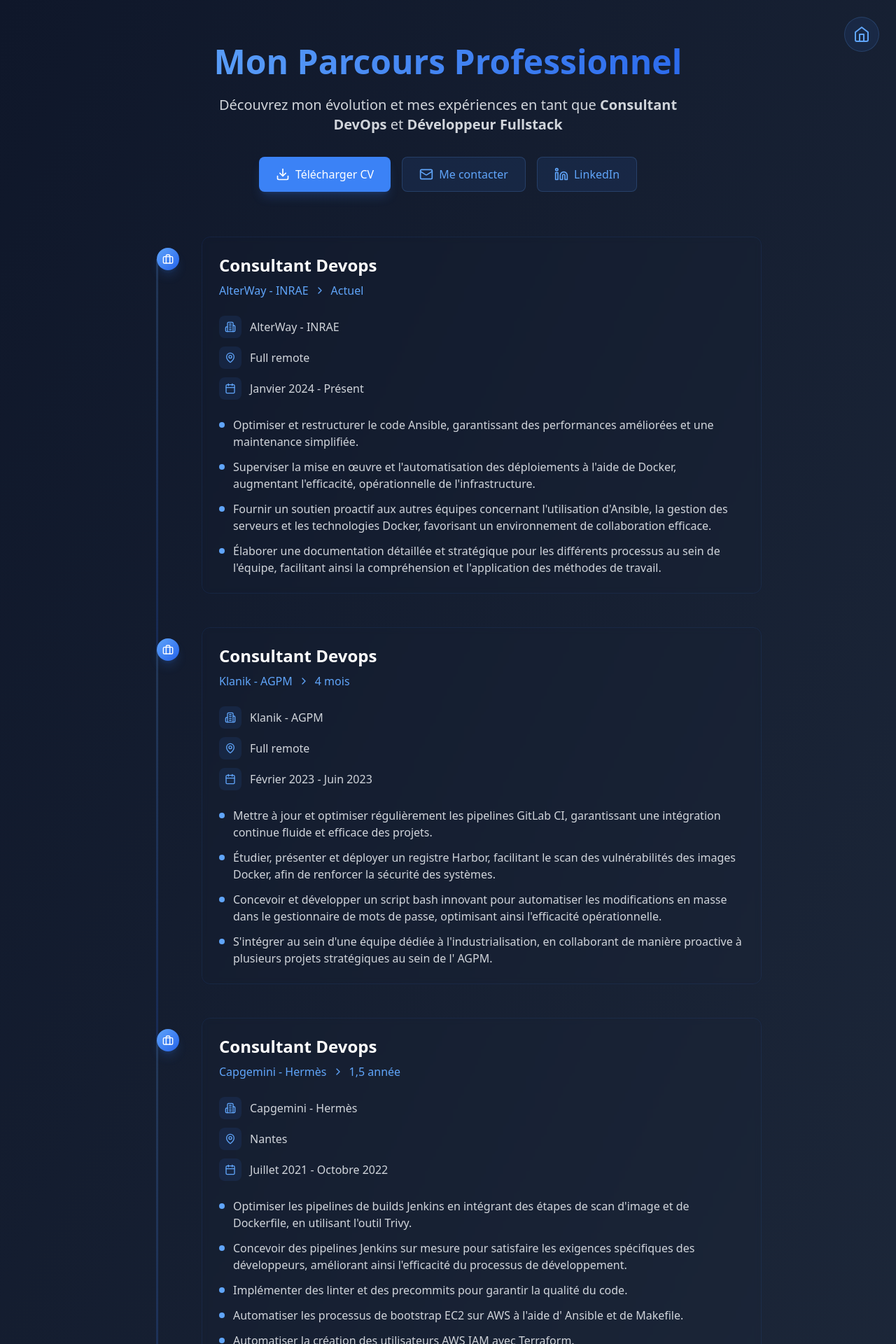
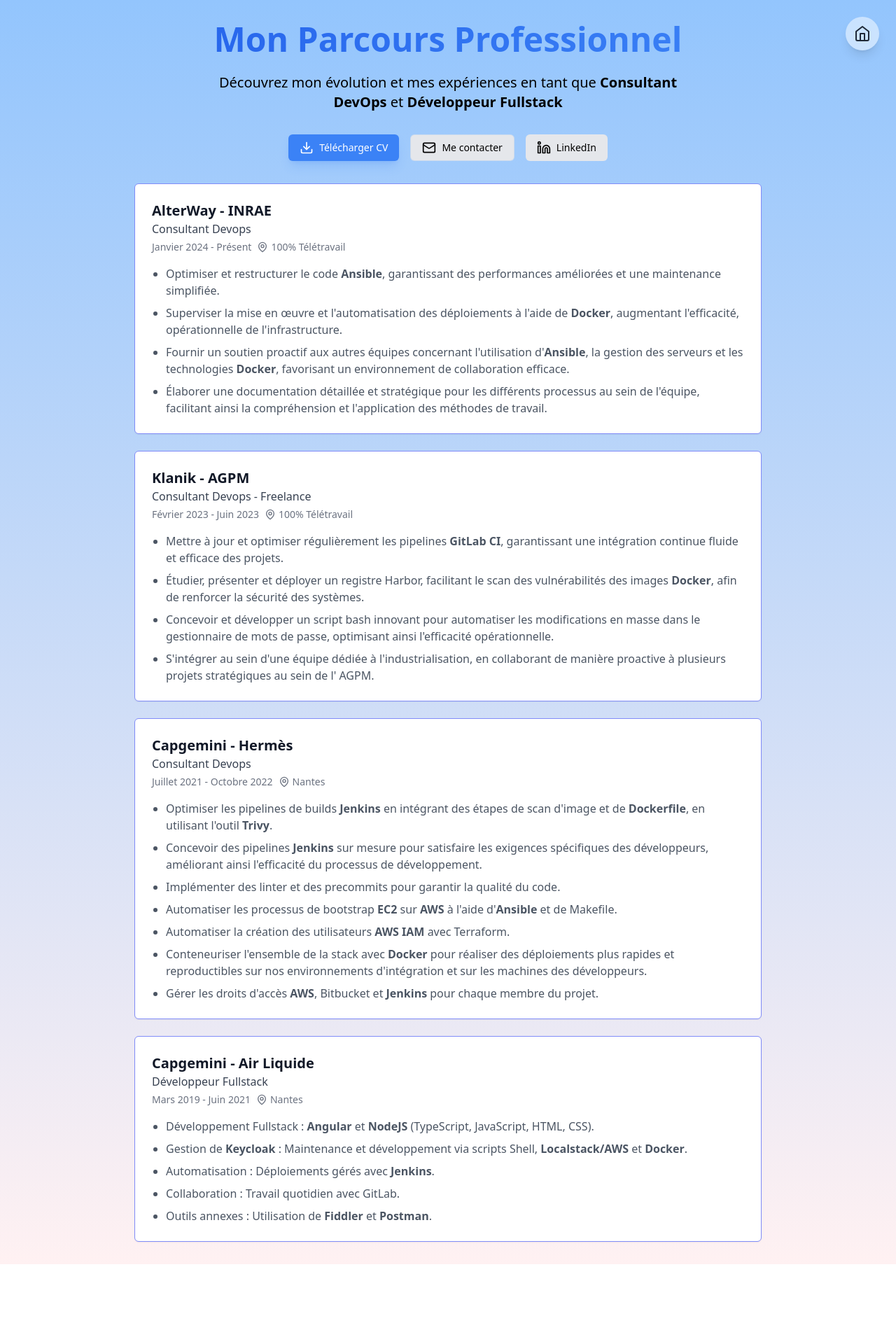
Before and after one commit to Jakiix/jakiix.github.io, a React (Vite) app: page /mon-parcours in a window 1280 px wide. Shown: the top 1920 px of the page at 70% size. After the commit the page ends 1806 px from the top, so only its background shows below. Built offline with nearby package versions, Linux system fonts and the light colour scheme.

Commit message:
feat: cvpage redesign

```diff
--- a/src/data/themes.ts
+++ b/src/data/themes.ts
@@ -31,7 +31,7 @@
   },
   {
     theme: 'Mon parcours',
-    description: '(🚧 WIP 🚧) Découvrez mon parcours professionnel et mes réseaux',
+    description: 'Découvrez mon parcours professionnel et mes réseaux',
     icon: Milestone,
     imageUrl: 'https://images.unsplash.com/photo-1487017159836-4e23ece2e4cf?q=80&w=3542&auto=format&fit=crop&ixlib=rb-4.0.3&ixid=M3wxMjA3fDB8MHxwaG90by1wYWdlfHx8fGVufDB8fHx8fA%3D%3D',
   },
--- a/src/pages/CvPage.tsx
+++ b/src/pages/CvPage.tsx
@@ -1,180 +1,95 @@
+import { Download, Linkedin, Mail, MapPin } from "lucide-react"
 import { Link } from 'react-router-dom';
-import { Home, Building2, MapPin, Calendar, Briefcase, ChevronRight, Download, Mail, Linkedin } from 'lucide-react';
+import { Home } from 'lucide-react';
+import ReactMarkdown from 'react-markdown';
 
 interface Experience {
-  id: number;
-  title: string;
-  company: string;
-  location: string;
-  startDate: string;
-  endDate: string;
-  duration: string;
-  description: string[];
+  company: string
+  role: string
+  period: string
+  location: string
+  description: string[]
 }
 
 const experiences: Experience[] = [
   {
-    id: 1,
-    title: "Consultant Devops",
     company: "AlterWay - INRAE",
-    location: "Full remote",
-    startDate: "Janvier 2024",
-    endDate: "Présent",
-    duration: "",
+    role: "Consultant Devops",
+    period: "Janvier 2024 - Présent",
+    location: "100% Télétravail",
     description: [
-      "Optimiser et restructurer le code Ansible, garantissant des performances améliorées et une maintenance simplifiée.",
-      "Superviser la mise en œuvre et l'automatisation des déploiements à l'aide de Docker, augmentant l'efficacité, opérationnelle de l'infrastructure.",
-      "Fournir un soutien proactif aux autres équipes concernant l'utilisation d'Ansible, la gestion des serveurs et les technologies Docker, favorisant un environnement de collaboration efficace.",
-      "Élaborer une documentation détaillée et stratégique pour les différents processus au sein de l'équipe, facilitant ainsi la compréhension et l'application des méthodes de travail."
+      "Optimiser et restructurer le code **Ansible**, garantissant des performances améliorées et une maintenance simplifiée.",
+      "Superviser la mise en œuvre et l'automatisation des déploiements à l'aide de **Docker**, augmentant l'efficacité, opérationnelle de l'infrastructure.",
+      "Fournir un soutien proactif aux autres équipes concernant l'utilisation d'**Ansible**, la gestion des serveurs et les technologies **Docker**, favorisant un environnement de collaboration efficace.",
+      "Élaborer une documentation détaillée et stratégique pour les différents processus au sein de l'équipe, facilitant ainsi la compréhension et l'application des méthodes de travail.",
+    ],
+  },
+  {
+    company: "Klanik - AGPM",
+    role: "Consultant Devops - Freelance",
+    period: "Février 2023 - Juin 2023",
+    location: "100% Télétravail",
+    description: [
+      "Mettre à jour et optimiser régulièrement les pipelines **GitLab CI**, garantissant une intégration continue fluide et efficace des projets.",
+      "Étudier, présenter et déployer un registre Harbor, facilitant le scan des vulnérabilités des images **Docker**, afin de renforcer la sécurité des systèmes.",
+      "Concevoir et développer un script bash innovant pour automatiser les modifications en masse dans le gestionnaire de mots de passe, optimisant ainsi l'efficacité opérationnelle.",
+      "S'intégrer au sein d'une équipe dédiée à l'industrialisation, en collaborant de manière proactive à plusieurs projets stratégiques au sein de l' AGPM.",
+    ],
+  },
+  {
+    "company": "Capgemini - Hermès",
+    "role": "Consultant Devops",
+    "period": "Juillet 2021 - Octobre 2022",
+    "location": "Nantes",
+    "description": [
+      "Optimiser les pipelines de builds **Jenkins** en intégrant des étapes de scan d'image et de **Dockerfile**, en utilisant l'outil **Trivy**.",
+      "Concevoir des pipelines **Jenkins** sur mesure pour satisfaire les exigences spécifiques des développeurs, améliorant ainsi l'efficacité du processus de développement.",
+      "Implémenter des linter et des precommits pour garantir la qualité du code.",
+      "Automatiser les processus de bootstrap **EC2** sur **AWS** à l'aide d'**Ansible** et de Makefile.",
+      "Automatiser la création des utilisateurs **AWS** **IAM** avec Terraform.",
+      "Conteneuriser l'ensemble de la stack avec **Docker** pour réaliser des déploiements plus rapides et reproductibles sur nos environnements d'intégration et sur les machines des développeurs.",
+      "Gérer les droits d'accès **AWS**, Bitbucket et **Jenkins** pour chaque membre du projet."
     ]
   },
   {
-    id: 2,
-    title: "Consultant Devops",
-    company: "Klanik - AGPM",
-    location: "Full remote",
-    startDate: "Février 2023",
-    endDate: "Juin 2023",
-    duration: "4 mois",
-    description: [
-      "Mettre à jour et optimiser régulièrement les pipelines GitLab CI, garantissant une intégration continue fluide et efficace des projets.",
-      "Étudier, présenter et déployer un registre Harbor, facilitant le scan des vulnérabilités des images Docker, afin de renforcer la sécurité des systèmes.",
-      "Concevoir et développer un script bash innovant pour automatiser les modifications en masse dans le gestionnaire de mots de passe, optimisant ainsi l'efficacité opérationnelle.",
-      "S'intégrer au sein d'une équipe dédiée à l'industrialisation, en collaborant de manière proactive à plusieurs projets stratégiques au sein de l' AGPM.",
-    ]
-  },
-  {
-    id: 3,
-    title: "Consultant Devops",
-    company: "Capgemini - Hermès",
-    location: "Nantes",
-    startDate: "Juillet 2021",
-    endDate: "Octobre 2022",
-    duration: "1,5 année",
-    description: [
-      "Optimiser les pipelines de builds Jenkins en intégrant des étapes de scan d'image et de Dockerfile, en utilisant l'outil Trivy.",
-      "Concevoir des pipelines Jenkins sur mesure pour satisfaire les exigences spécifiques des développeurs, améliorant ainsi l'efficacité du processus de développement.",
-      "Implémenter des linter et des precommits pour garantir la qualité du code.",
-      "Automatiser les processus de bootstrap EC2 sur AWS à l'aide d' Ansible et de Makefile.",
-      "Automatiser la création des utilisateurs AWS IAM avec Terraform.",
-      "Conteneuriser l'ensemble de la stack avec Docker pour réaliser des déploiements plus rapides et reproductibles sur nos environnements d'intégration et sur les machines des développeurs.",
-      "Gérer les droits d'accès AWS, Bitbucket et Jenkins pour chaque membre du projet"
-    ]
-  },
-  {
-    id: 4,
-    title: "Développeur Fullstack",
-    company: "Capgemini - Air Liquide",
-    location: "Nantes",
-    startDate: "Mars 2019",
-    endDate: "Juin 2021",
-    duration: "2,5 années",
-    description: [
-      "Optimiser les pipelines de builds Jenkins en intégrant des étapes de scan d'image et de Dockerfile, en utilisant l'outil Trivy.",
-      "Concevoir des pipelines Jenkins sur mesure pour satisfaire les exigences spécifiques des développeurs, améliorant ainsi l'efficacité du processus de développement.",
-      "Implémenter des linter et des precommits pour garantir la qualité du code.",
-      "Automatiser les processus de bootstrap EC2 sur AWS à l'aide d' Ansible et de Makefile.",
-      "Automatiser la création des utilisateurs AWS IAM avec Terraform.",
-      "Conteneuriser l'ensemble de la stack avec Docker pour réaliser des déploiements plus rapides et reproductibles sur nos environnements d'intégration et sur les machines des développeurs.",
-      "Gérer les droits d'accès AWS, Bitbucket et Jenkins pour chaque membre du projet"
+    "company": "Capgemini - Air Liquide",
+    "role": "Développeur Fullstack",
+    "period": "Mars 2019 - Juin 2021",
+    "location": "Nantes",
+    "description": [
+      "Développement Fullstack : **Angular** et **NodeJS** (TypeScript, JavaScript, HTML, CSS).",
+      "Gestion de **Keycloak** : Maintenance et développement via scripts Shell, **Localstack/AWS** et **Docker**.",
+      "Automatisation : Déploiements gérés avec **Jenkins**.",
+      "Collaboration : Travail quotidien avec GitLab.",
+      "Outils annexes : Utilisation de **Fiddler** et **Postman**."
     ]
   }
-];
-
-function TimelinePoint({ experience, isLast }: { experience: Experience; isLast: boolean }) {
-  return (
-    <div className="relative group">
-      {/* Timeline line */}
-      {!isLast && (
-        <div className="absolute left-[15px] top-8 w-[3px] h-full bg-gradient-to-b from-blue-400/20 to-blue-600/20 group-hover:from-blue-400 group-hover:to-blue-600 transition-all duration-500"></div>
-      )}
-
-      {/* Content */}
-      <div className="flex gap-8 ml-4">
-        {/* Timeline point */}
-        <div className="relative flex-shrink-0 mt-4">
-          <div className="w-8 h-8 rounded-full bg-gradient-to-br from-blue-400 to-blue-600 flex items-center justify-center shadow-lg shadow-blue-500/20 group-hover:shadow-blue-500/40 transition-all duration-300">
-            <Briefcase className="w-4 h-4 text-white" />
-          </div>
-        </div>
-
-        {/* Experience card */}
-        <div className="flex-1 bg-navy-800 rounded-xl p-6 mb-12 transform transition-all duration-300 hover:translate-y-[-4px] hover:shadow-xl hover:shadow-blue-500/10 border border-blue-500/10 backdrop-blur-sm">
-          <div className="flex flex-col sm:flex-row sm:items-center justify-between mb-6">
-            <div>
-              <h3 className="text-2xl font-bold text-white mb-2 group-hover:text-blue-400 transition-colors">
-                {experience.title}
-              </h3>
-              <div className="flex items-center gap-2 text-blue-400 font-medium">
-                <span>{experience.company}</span>
-                <ChevronRight className="w-4 h-4" />
-                <span>{experience.duration || "Actuel"}</span>
-              </div>
-            </div>
-          </div>
-
-          <div className="flex flex-col gap-3 mb-6">
-            <div className="flex items-center gap-3 text-gray-300">
-              <div className="w-8 h-8 rounded-lg bg-blue-500/10 flex items-center justify-center">
-                <Building2 className="w-4 h-4 text-blue-400" />
-              </div>
-              <span>{experience.company}</span>
-            </div>
-
-            <div className="flex items-center gap-3 text-gray-300">
-              <div className="w-8 h-8 rounded-lg bg-blue-500/10 flex items-center justify-center">
-                <MapPin className="w-4 h-4 text-blue-400" />
-              </div>
-              <span>{experience.location}</span>
-            </div>
-
-            <div className="flex items-center gap-3 text-gray-300">
-              <div className="w-8 h-8 rounded-lg bg-blue-500/10 flex items-center justify-center">
-                <Calendar className="w-4 h-4 text-blue-400" />
-              </div>
-              <span>{experience.startDate} - {experience.endDate}</span>
-            </div>
-          </div>
-
-          <div className="space-y-3">
-            {experience.description.map((item, index) => (
-              <div key={index} className="flex items-start gap-3 text-gray-300 group/item">
-                <div className="w-2 h-2 rounded-full bg-blue-400 mt-2 group-hover/item:bg-blue-300 transition-colors"></div>
-                <p className="flex-1 group-hover/item:text-gray-200 transition-colors">{item}</p>
-              </div>
-            ))}
-          </div>
-        </div>
-      </div>
-    </div>
-  );
-}
+]
 
 export function CvPage() {
   return (
-    <div className="min-h-screen bg-gradient-to-br from-[#0f172a] to-[#1e293b] py-16 px-4 sm:px-6">
-      <Link
+    <div className="min-h-screen bg-gradient-to-b from-blue-300 to-rose-50 p-6 md:p-8">
+      <div className="mx-auto max-w-4xl">
+        <Link
         to="/"
-        className="fixed top-6 right-6 bg-blue-500/10 p-3 rounded-full backdrop-blur-sm hover:bg-blue-500/20 transition-all duration-300 border border-blue-400/20 z-50 group"
+        className="fixed top-6 right-6 bg-white/50 p-3 rounded-full backdrop-blur-sm hover:bg-white/70
+        transition-all duration-300 shadow-lg hover:scale-110"
         aria-label="Retour à l'accueil"
-      >
-        <Home className="w-6 h-6 text-blue-400 group-hover:text-blue-300 transition-colors" />
-      </Link>
-
-      <div className="max-w-4xl mx-auto">
-        <header className="text-center mb-16">
-          <h1 className="text-5xl font-bold text-transparent bg-clip-text bg-gradient-to-r from-blue-400 to-blue-600 mb-6">
+        >
+        <Home className="w-6 h-6 text-gray-800" />
+        </Link>
+        <div className="text-center mb-8 items-start gap-4 sm:flex-row sm:items-center">
+        <h1 className="text-5xl font-bold text-transparent bg-clip-text bg-gradient-to-r from-blue-600 to-blue-500 mb-6">
             Mon Parcours Professionnel
           </h1>
-          <p className="text-xl text-gray-300 max-w-2xl mx-auto mb-8">
+          <p className="text-xl text-stone max-w-2xl mx-auto mb-8">
             Découvrez mon évolution et mes expériences en tant que <b>Consultant DevOps</b> et <b>Développeur Fullstack</b>
           </p>
-
           <div className="flex justify-center gap-4 mt-8">
             <a
               href="/CV-2025.pdf"
               download
-              className="flex items-center gap-2 px-6 py-3 bg-blue-500 hover:bg-blue-600 text-white rounded-lg transition-colors duration-300 shadow-lg shadow-blue-500/20"
+              className="flex items-center text-sm gap-2 px-4 py-2 bg-blue-500 hover:bg-blue-600 text-white rounded-md transition-colors duration-300 shadow-lg shadow-blue-500/20"
             >
               <Download className="w-5 h-5" />
               <span>Télécharger CV</span>
@@ -182,7 +97,7 @@
 
             <a
               href="mailto:vincent.jacquet78@gmail.com"
-              className="flex items-center gap-2 px-6 py-3 bg-blue-500/10 hover:bg-blue-500/20 text-blue-400 rounded-lg transition-colors duration-300 border border-blue-400/20"
+              className="flex items-center text-sm gap-2 px-4 py-2 bg-gray-200 hover:bg-blue-400 text-white-400 hover:text-white rounded-md transition-colors duration-300 border border-blue-400/20"
             >
               <Mail className="w-5 h-5" />
               <span>Me contacter</span>
@@ -192,24 +107,42 @@
               href="https://www.linkedin.com/in/vincent-jacquet/"
               target="_blank"
               rel="noopener noreferrer"
-              className="flex items-center gap-2 px-6 py-3 bg-blue-500/10 hover:bg-blue-500/20 text-blue-400 rounded-lg transition-colors duration-300 border border-blue-400/20"
+              className="flex items-center text-sm gap-2 px-4 py-2 bg-gray-200 hover:bg-blue-400 text-white-400 hover:text-white rounded-md transition-colors duration-300"
             >
               <Linkedin className="w-5 h-5" />
               <span>LinkedIn</span>
             </a>
           </div>
-        </header>
+        </div>
 
-        <div className="relative pl-4">
-          {experiences.map((experience, index) => (
-            <TimelinePoint
-              key={experience.id}
-              experience={experience}
-              isLast={index === experiences.length - 1}
-            />
+        <div className="space-y-6">
+          {experiences.map((exp, index) => (
+            <div
+              key={index}
+              className="rounded-md bg-white border border-solid border-indigo-400 p-6 shadow-sm transition-all duration-300 ease-in-out hover:scale-[1.02] hover:shadow-md"
+            >
+              <div className="mb-4">
+                <h2 className="text-xl font-semibold text-gray-900">{exp.company}</h2>
+                <div className="space-y-1">
+                  <div className="font-medium text-gray-700">{exp.role}</div>
+                  <div className="flex items-center text-sm text-gray-500">
+                    <span className="mr-2">{exp.period}</span>
+                    <MapPin className="h-4 w-4 mr-1" />
+                    <span>{exp.location}</span>
+                  </div>
+                </div>
+              </div>
+              <ul className="list-disc pl-5 space-y-2 text-gray-600">
+              {exp.description.map((item, i) => (
+                <li key={i}>
+                  <ReactMarkdown>{item}</ReactMarkdown>
+                </li>
+              ))}
+              </ul>
+            </div>
           ))}
         </div>
       </div>
     </div>
-  );
+  )
 }
```
Also changed, not shown: package.json (+8 -1 lines), src/data/photos.ts (deleted, +0 -51 lines), 1 other file (tests, documents, lock files or other folders).
